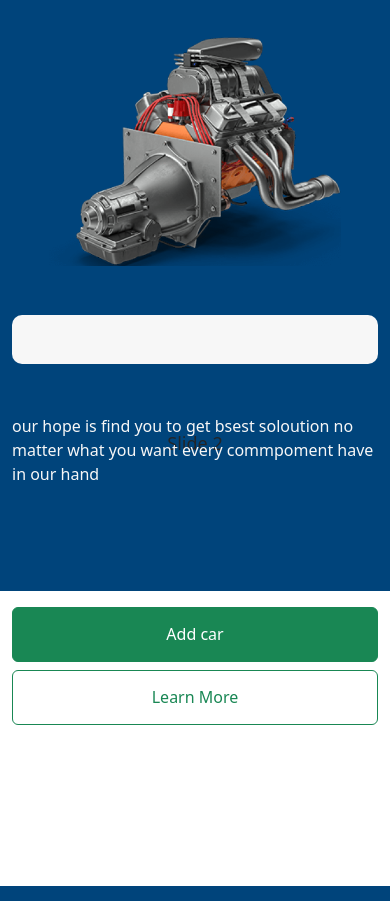
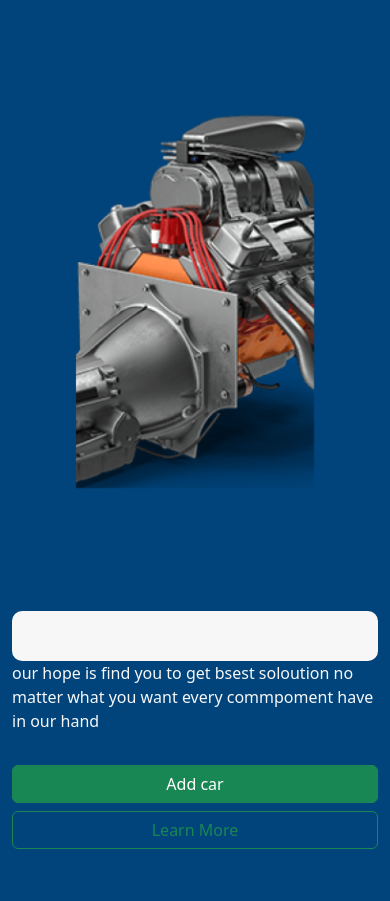
Before and after one commit to WebMalidu/spare_part_new_website, a PHP site: page /heroSection.php in a window 390 px wide. Run offline with PHP 8.4, Linux system fonts and the light colour scheme.

Commit message:
update hero section slider
update hero section slider set id

```diff
--- a/frontend/css/main.css
+++ b/frontend/css/main.css
@@ -2,7 +2,6 @@
      margin: 0px;
      padding: 0px;
      box-sizing: border-box;
-     height: 100%;
 }
 
 :root {
--- a/frontend/css/style.css
+++ b/frontend/css/style.css
@@ -91,13 +91,12 @@
 }
 
 /* swiper Styles */
-
-.ld-swiper {
-  width: 100%;
-  height: 100%;
+.ld-hero.swiper {
+  padding: 0px;
+  height: 70vh;
 }
 
-.ld-swiper-slide {
+.ld-hero.swiper-slide {
   text-align: center;
   font-size: 18px;
   background: transparent;
@@ -106,10 +105,10 @@
   align-items: center;
 }
 
-.ld-swiper-slide img {
+.ld-hero.swiper-slide img {
   display: block;
-  width: 80%;
-  height: 80%;
+  width: 65%;
+  height: 65%;
   object-fit: cover;
 
 }
@@ -146,22 +145,19 @@
   /* landing page */
   /* section 1 */
   .ld-s1-search-input {
-    width: 100%;
     translate: 0;
-    height: 50%;
+    min-height: 6vh;
+
   }
 
   .hr-bd-search {
-    height: 20%;
+    height: 30%;
+    padding-bottom: 50px;
+    padding-top: 0px;
   }
 
   .hr-bd-parahmain {
     height: 20%;
-  }
-
-  .hr-bd-search {
-    height: 20%;
-    padding-top: 20px;
   }
 
   .ld-s1-main2 {
@@ -170,9 +166,12 @@
 
   .swiper-slide img {
     display: block;
-    width: 60%;
-    height: 100%;
+    width: 80%;
+    height: 80%;
     object-fit: cover;
+  }
+  .swiper {
+    height: 70vh;
   }
 
 
@@ -188,6 +187,8 @@
 
   .hr-bd-search {
     height: 20%;
+    padding-bottom: 50px;
+    padding-top: 0px;
   }
 
   .hr-bd-parahmain {
@@ -211,9 +212,12 @@
 
   .swiper-slide img {
     display: block;
-    width: 80%;
+    width: 100%;
     height: 100%;
     object-fit: cover;
   }
+  .swiper {
+    height: 50vh;
+  }
 
 }
--- a/frontend/heroSection.php
+++ b/frontend/heroSection.php
@@ -25,19 +25,19 @@
 
 <body>
      <!-- content -->
-     <section class=" batta-bg-primery" style="height: 70vh;">
+     <section class="batta-bg-primery" sty>
           <div class="container">
                <div class="col-12 m-0">
                     <div class="row p-0">
-                         <div class="col-12 ld-s1-main1 col-lg-6 order-2 order-lg-0 batta-font-lite">
-                              <div class="col-12 hr-bd-search ">
+                         <div class="col-12 col-lg-6 order-2 order-lg-0 batta-font-lite">
+                              <div class="col-12  hr-bd-search  ">
                                    <input type="text" class="ld-s1-search-input  batta-bg-lite" />
                               </div>
-                              <div class="col-12 hr-bd-parahmain ">
+                              <div class="col-12 hr-bd-parahmain " style="color:#F7F7F7;">
                                    <div class="col-12">
                                         <p>our hope is find you to get bsest soloution no matter what you want every commpoment have in our hand</p>
                                    </div>
-                                  <!-- btn section -->
+                                   <!-- btn section -->
                                    <div class="col-12 hr-bd-parah m-0">
                                         <div class="row pb-md-3 pb-lg-0  p-0 gap-2 gap-md-0 gap-lg-0 pt-3 pt-md-0 pt-lg-0">
                                              <div class="col-12 col-md-6 col-lg-6 d-grid hr-bd-btn">
@@ -51,14 +51,14 @@
                               </div>
                          </div>
 
-                         <div class="col-12 col-lg-6  ld-s1-main2  order-1  order-lg-0 ">
+                         <div class="col-12 col-lg-6   ld-s1-main2  order-1  order-lg-0 ">
                               <!-- slider -->
-                              <div class="ld-swiper mySwiperld">
-                                   <div class="ld-swiper-wrapper">
-                                        <div class="ld-swiper-slide">
+                              <div class="swiper ld-hero mySwiperld">
+                                   <div class="swiper-wrapper">
+                                        <div class="swiper-slide ld-hero">
                                              <img src="./resources/image/home/engineImage.png" />
                                         </div>
-                                        <div class="ld-swiper-slide">Slide 2</div>
+                                        <div class="swiper-slide ld-hero">Slide 2</div>
                                    </div>
                                    <!-- <div class="swiper-pagination"></div> -->
                               </div>
```
